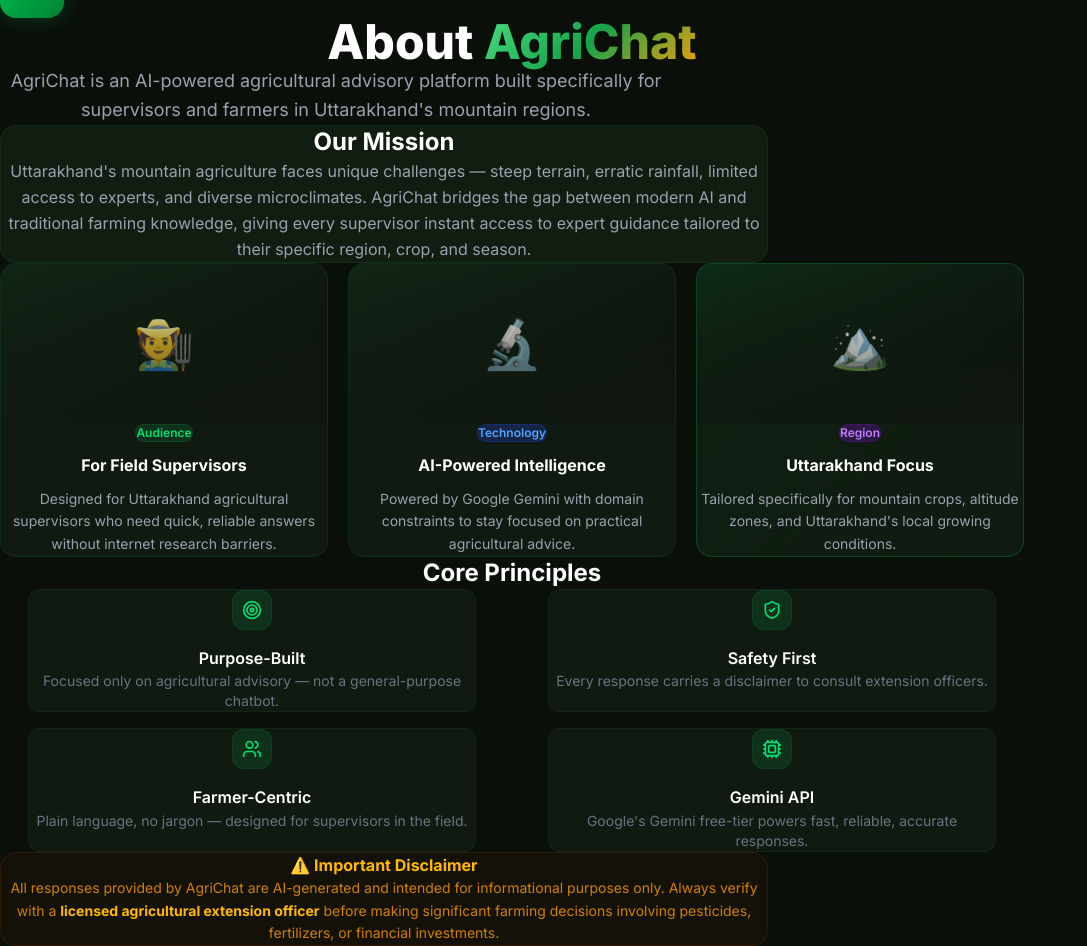
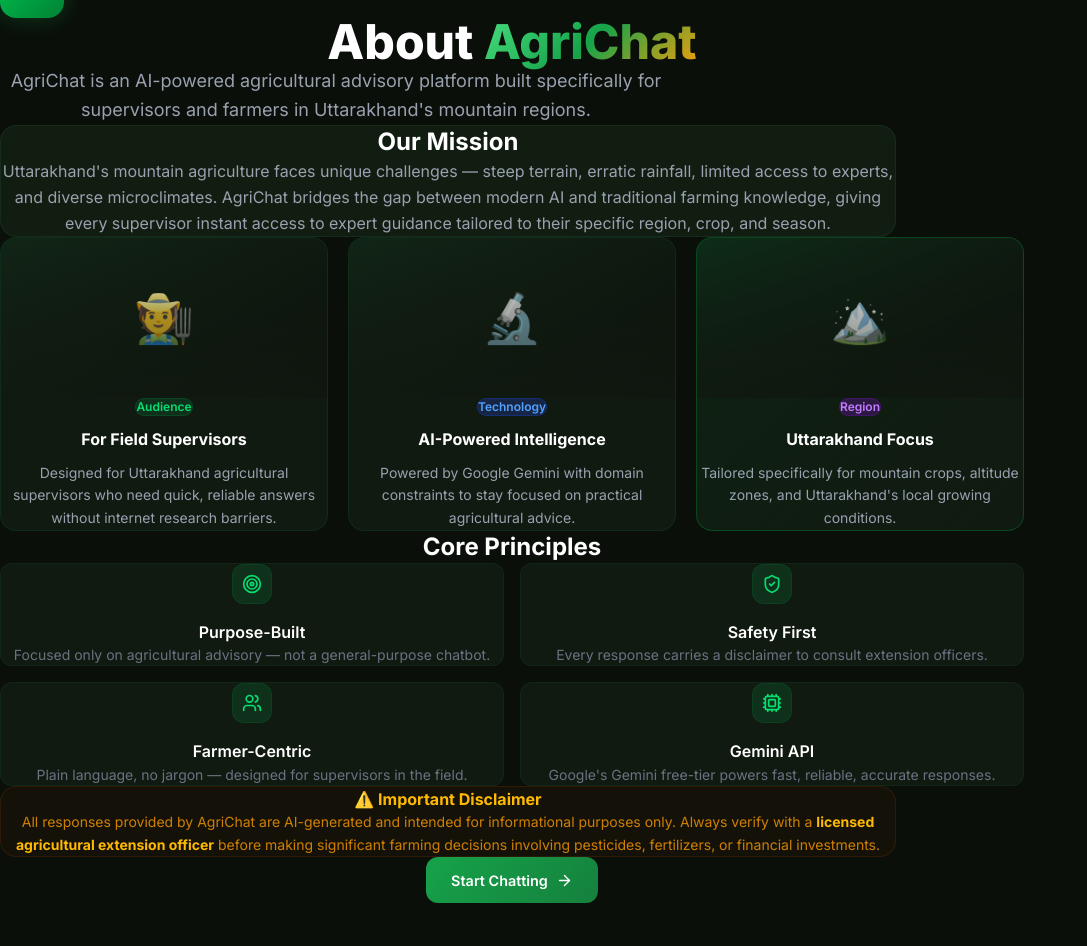
Before and after one commit to TUMBALI-HARSHITHA/AgriChat, a React (Vite) app: page /about in a window 1280 px wide. Shown: the part 166-1112 px from the top of the page, without its empty margins (0-1087 px from the left). Built offline with nearby package versions, Linux system fonts and the light colour scheme.

Commit message:
refactor: center elements on About page and ensure cards/boxes fill grid width cleanly

```diff
--- a/src/components/Card.jsx
+++ b/src/components/Card.jsx
@@ -53,7 +53,7 @@
   return (
     <div
       className={[
-        'group flex flex-col rounded-2xl border overflow-hidden',
+        'group flex flex-col rounded-2xl border overflow-hidden w-full',
         'transition-all duration-300 hover:-translate-y-1',
         variantClass[variant] ?? variantClass.default,
       ].join(' ')}
--- a/src/pages/About.jsx
+++ b/src/pages/About.jsx
@@ -73,7 +73,7 @@
         </div>
 
         {/* ── Mission ── */}
-        <div className="glass rounded-2xl p-6 sm:p-8 mb-16 border border-green-900/30 text-center max-w-3xl mx-auto">
+        <div className="glass rounded-2xl p-6 sm:p-8 mb-16 border border-green-900/30 text-center max-w-4xl mx-auto">
           <h2 className="text-xl sm:text-2xl font-bold text-white mb-3">Our Mission</h2>
           <p className="text-gray-400 leading-relaxed">
             Uttarakhand's mountain agriculture faces unique challenges — steep terrain, erratic rainfall,
@@ -94,7 +94,7 @@
           {values.map(v => (
             <div
               key={v.title}
-              className="flex flex-col items-center text-center gap-4 p-5 rounded-xl bg-[#111a11] border border-green-900/20 hover:border-green-700/30 transition-colors w-full max-w-md"
+              className="flex flex-col items-center text-center gap-4 p-5 rounded-xl bg-[#111a11] border border-green-900/20 hover:border-green-700/30 transition-colors w-full"
             >
               <div className="w-10 h-10 rounded-xl bg-green-900/40 border border-green-700/20 flex items-center justify-center text-green-400 shrink-0">
                 {v.icon}
@@ -108,7 +108,7 @@
         </div>
 
         {/* ── Disclaimer ── */}
-        <div className="rounded-2xl bg-amber-900/10 border border-amber-800/20 p-5 sm:p-6 mb-16 text-center max-w-3xl mx-auto">
+        <div className="rounded-2xl bg-amber-900/10 border border-amber-800/20 p-5 sm:p-6 mb-16 text-center max-w-4xl mx-auto">
           <h3 className="text-base font-bold text-amber-400 mb-2">⚠️ Important Disclaimer</h3>
           <p className="text-sm text-amber-500/80 leading-relaxed">
             All responses provided by AgriChat are AI-generated and intended for informational purposes
```
